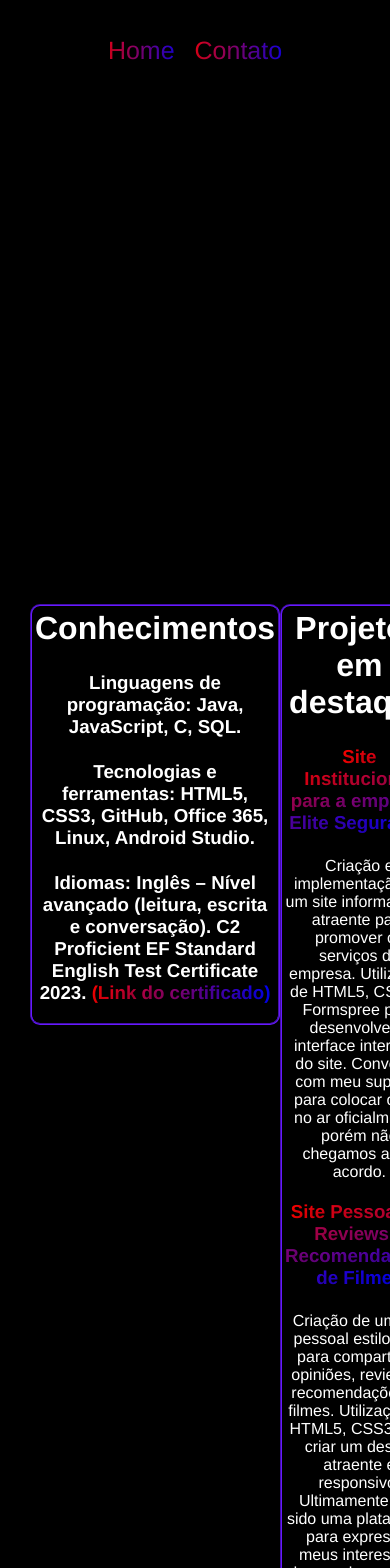
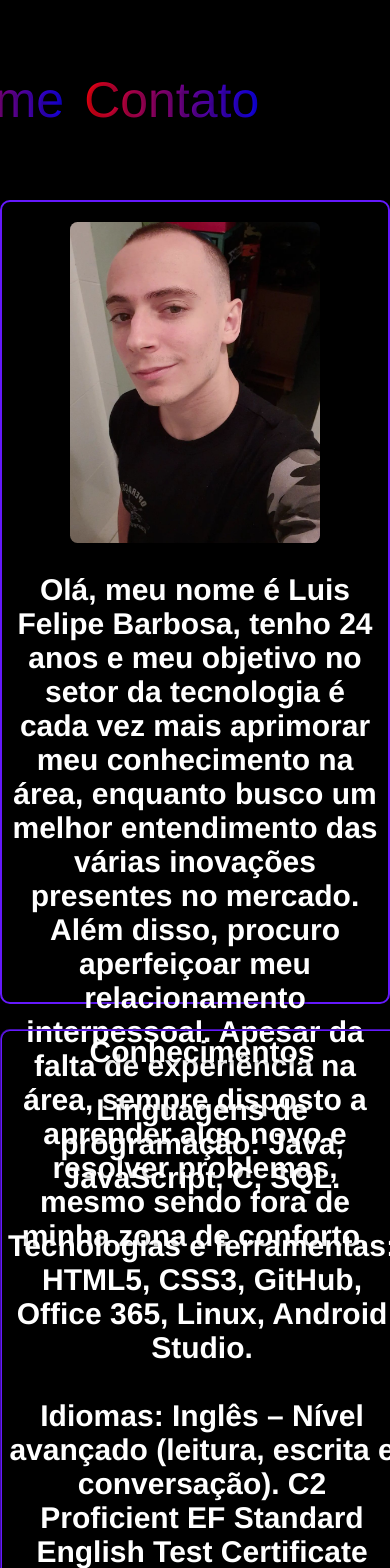
Before and after one commit to Felipe2332/Curriculum, a React (Create React App) app in the folder curriculum/: page / in a window 390 px wide. Shown: the top 1568 px of the page. Built offline with nearby package versions, Linux system fonts and the light colour scheme.

Commit message:
Improving responsiveness

```diff
--- a/curriculum/public/index.html
+++ b/curriculum/public/index.html
@@ -25,6 +25,9 @@
       Learn how to configure a non-root public URL by running `npm run build`.
     -->
     <title>Home</title>
+
+    <meta name="viewport" content="width=device-width, initial-scale=1.0">
+
   </head>
   <body>
     <noscript>You need to enable JavaScript to run this app.</noscript>
--- a/curriculum/src/App.css
+++ b/curriculum/src/App.css
@@ -9,6 +9,7 @@ html,body
   font-family: Helvetica;
   /* Sombra de texto com deslocamento horizontal e vertical e cor */
   text-shadow: 2px 2px 4px rgba(0, 0, 0, 0.3);
+
 }
 
 .fade-out {
--- a/curriculum/src/components/additional/additional.module.css
+++ b/curriculum/src/components/additional/additional.module.css
@@ -44,3 +44,54 @@
     text-align: justify;
     margin: 10px;
 }
+
+
+@media(max-width: 1080px)
+{
+    .container{
+        display: flex;
+        flex-direction: column;
+        justify-content: center;
+        align-items:center;
+
+    }
+
+    .box1{
+        display: flex;
+        flex-direction: column;
+        justify-content: center;
+        border: 2px groove rgb(101, 25, 252);
+        border-radius: 10px;
+        max-height:fit-content;
+        width: 1200px;
+        margin-top: 150px;
+        margin-left: 30px;
+    }
+
+    .box1 h1{
+        text-align: center;
+    }
+
+    .box1 h2{
+        padding: 0 3px;
+        text-align: justify;
+        margin: 10px;
+    }
+    .box1 h3{
+        padding: 0 3px;
+        text-align: justify;
+        margin: 10px;
+    }
+    .box1 h4{
+        padding: 0 3px;
+        text-align: justify;
+        margin: 10px;
+    }
+
+    .box1 p{
+        padding: 0 3px;
+        text-align: justify;
+        margin: 10px;
+    }
+
+}
--- a/curriculum/src/components/banner/banner.module.css
+++ b/curriculum/src/components/banner/banner.module.css
@@ -25,3 +25,34 @@
     color: white;
     text-align: justify;
 }
+
+@media(max-width: 1080px)
+{
+    .container{
+        display: flex; /* Define o container como flexível */
+        align-items: center; /* Alinha os elementos verticalmente */
+        flex-direction: column;
+        border: 2px solid rgb(101, 25, 252);
+        /*Essas tres propriedades ajustam o container na pagina*/
+        max-height: 800px;
+        max-width: 800px;
+        margin-left: 0px;
+        border-radius: 10px;
+
+    }
+    .image{
+        margin-top: 20px;/*Essas duas propriedades ajustam a imagem dentro do container*/
+        margin-left: 0;
+        width: 250px;
+        height: auto;
+        border-radius: 7.5px;
+
+    }
+
+    .escrita{
+        font-size: 30px;
+        padding: 0 10px;
+        color: white;
+        text-align: center;
+    }
+}
--- a/curriculum/src/components/body/body.module.css
+++ b/curriculum/src/components/body/body.module.css
@@ -2,4 +2,5 @@
 .teste{
     background-color: black;
 
+
 }
--- a/curriculum/src/components/cards/cards.module.css
+++ b/curriculum/src/components/cards/cards.module.css
@@ -64,3 +64,78 @@
 .escrita a:hover {
     color: white;
 }
+
+
+
+@media(max-width: 1080px)
+{
+    .container{
+        display: flex;
+        justify-content:center;/*Essa propriedade alinha eles horizontalmente, sem precisar ficar empurrando da margem esquerda*/
+        flex-direction: column;/*Alterado aqui*/
+        align-items: center; /*Alterado aqui*/
+
+    }
+
+    .box1{
+        /*Essas três propriedades alinhas o texto no centro*/
+        display: flex;
+        flex-direction: column;
+        justify-content: center;
+        border: 2px groove rgb(101, 25, 252);
+        border-radius: 10px;
+        max-height:fit-content;
+        width: 400px;
+        margin: 25px auto; /* Adicionado para centralizar horizontalmente */
+
+
+    }
+    .box2{
+        display: flex;
+        flex-direction: column;
+        justify-content: center;
+        border: 2px groove rgb(101, 25, 252);
+        border-radius: 10px;
+        max-height:fit-content;
+        width: 400px;
+        margin-top: 150px;
+        margin: 25px auto; /* Adicionado para centralizar horizontalmente */
+
+    }
+    .box3{
+        display: flex;
+        flex-direction: column;
+        justify-content: center;
+        border: 2px groove rgb(101, 25, 252);
+        border-radius: 10px;
+        max-height:fit-content;
+        width: 400px;
+        margin-top: 150px;
+        margin: 25px auto; /* Adicionado para centralizar horizontalmente */
+    }
+
+    .escrita{
+        padding: 0 3px;
+        text-align: center;
+        margin-top: 4px;
+        font-size: 30px; /*Alterado aqui*/
+    }
+
+    /*Links*/
+
+    .escrita a{
+        text-decoration: none; /* Remove a decoração padrão do link */
+        background-image: linear-gradient(to right, red, blue); /* Aplica uma imagem de fundo personalizada */
+        background-clip: text; /* Faz a imagem de fundo seguir o contorno das letras */
+        -webkit-background-clip: text; /* Suporte para navegadores WebKit (por exemplo, Safari) */
+        color: transparent; /* Torna o texto transparente para mostrar apenas a imagem de fundo */
+        transition: color 0.8s ease ;
+        font-size: 30px; /*Alterado aqui*/
+
+    }
+
+    .escrita a:hover {
+        color: white;
+    }
+
+}
--- a/curriculum/src/components/navBar/navBar.module.css
+++ b/curriculum/src/components/navBar/navBar.module.css
@@ -25,3 +25,32 @@
 .navBar a:hover{
     color: white;
 }
+
+
+@media(max-width: 1080px)
+{
+    .navBar{
+        display:flex;
+        margin-right: 200px;/*Gambiarra por enquanto*/
+        /*Alinham no meio da navBar*/
+        align-items: center;
+        justify-content:center;
+        height: 200px;
+        padding: 0 60px;
+
+    }
+
+    .navBar a{
+        text-decoration: none;
+        font-size: 50px;
+        padding: 10px; /*Cima direita baixo esquerda*/
+        background-image: linear-gradient(to right, red, blue); /* Aplica uma imagem de fundo personalizada */
+        background-clip: text; /* Faz a imagem de fundo seguir o contorno das letras */
+        -webkit-background-clip: text; /* Suporte para navegadores WebKit (por exemplo, Safari) */
+        color: transparent; /* Torna o texto transparente para mostrar apenas a imagem de fundo */
+        transition: color 0.8s ease ;
+
+
+
+    }
+}
--- a/curriculum/src/index.css
+++ b/curriculum/src/index.css
@@ -5,6 +5,7 @@ body {
     sans-serif;
   -webkit-font-smoothing: antialiased;
   -moz-osx-font-smoothing: grayscale;
+
 }
 
 code {
```
Also changed, not shown: 11 other files (tests, documents, lock files or other folders).
